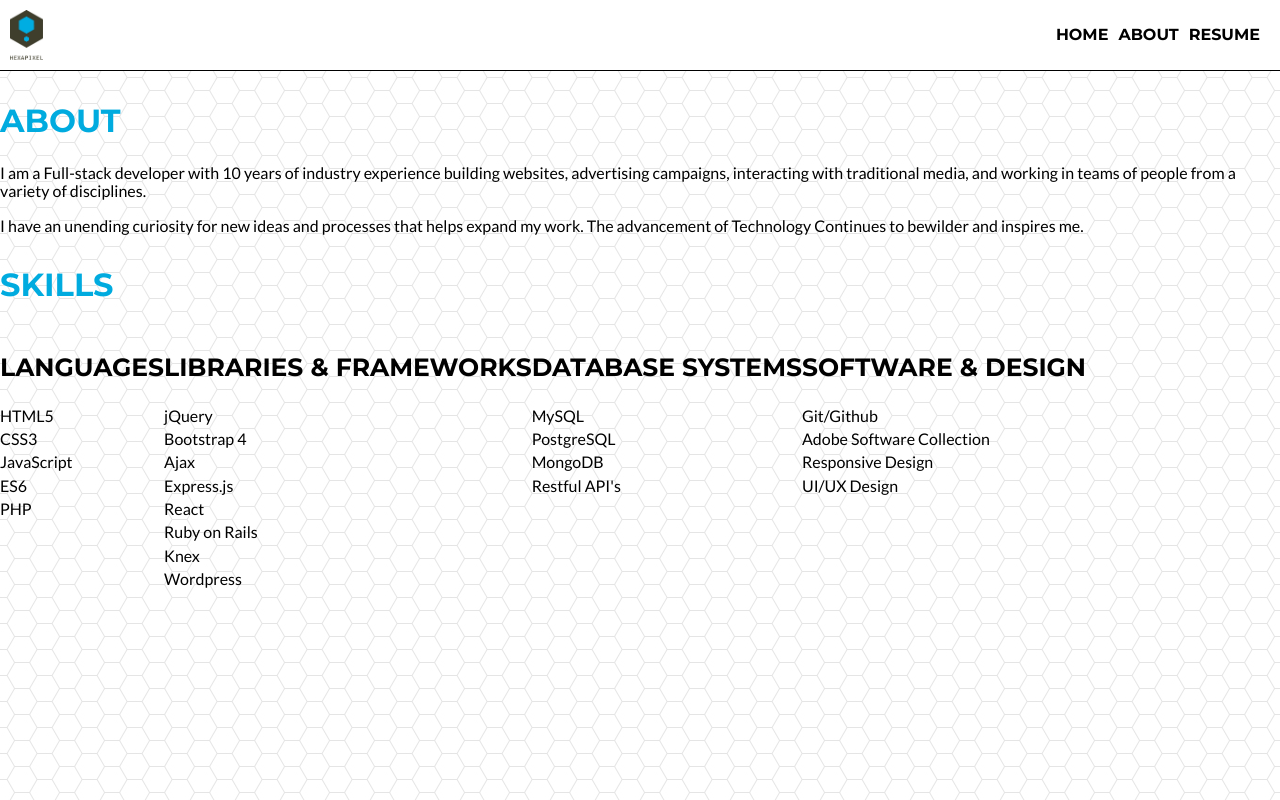
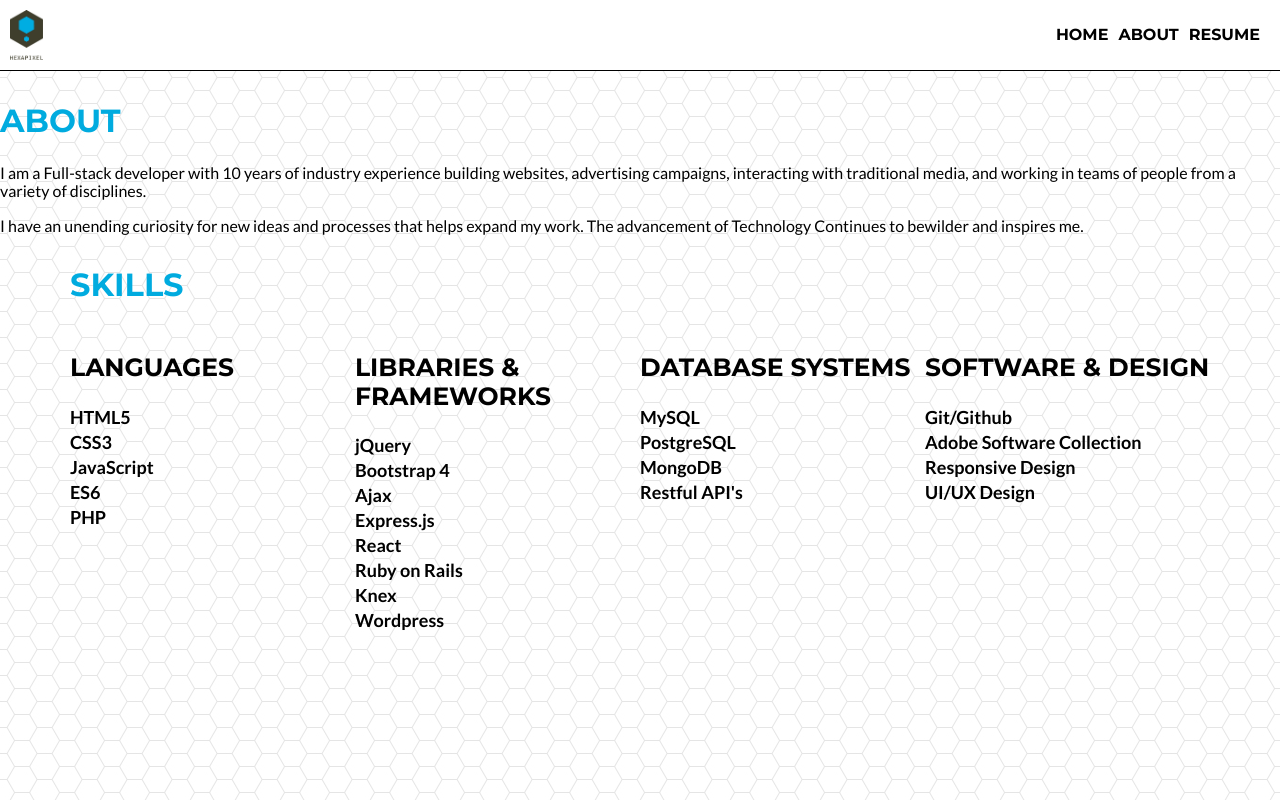
Before and after one commit to karlchvojka/Portfolio, a React app: page / in a window 1280 px wide. Built offline with nearby package versions, Linux system fonts and the light colour scheme.

Commit message:
Added styling to skills section

```diff
--- a/src/Components/Atoms/Image/index.js
+++ b/src/Components/Atoms/HeaderLogo/index.js
@@ -6,10 +6,10 @@ const StyledLogo = styled.img`
   width: auto;
 `;
 
-function Image({ source, alter }) {
+function HeaderLogo({ source, alter }) {
   return (
     <StyledLogo src={source} alt={alter} />
   )
 }
 
-export default Image;
+export default HeaderLogo;
--- a/src/Components/Molecules/About/index.js
+++ b/src/Components/Molecules/About/index.js
@@ -1,6 +1,7 @@
 import React from 'react';
 import styled from 'styled-components';
 import Header from '../../Atoms/Header';
+
 //Styles
 
 function About() {
--- a/src/Components/Organisms/Header/index.js
+++ b/src/Components/Organisms/Header/index.js
@@ -5,7 +5,7 @@ import styled from 'styled-components';
 import hexaLogo from '../../../Assets/Images/Navbar/hexapixel_logo.jpg';
 
 // Component imports
-import Image from '../../Atoms/Image';
+import HeaderLogo from '../../Atoms/HeaderLogo';
 import NavBar from '../../Molecules/NavBar';
 
 // Styles
@@ -21,7 +21,7 @@ const StyledHeader = styled.header`
 function Header() {
   return (
     <StyledHeader>
-      <Image source={hexaLogo} alter="Logo" />
+      <HeaderLogo source={hexaLogo} alter="Logo" />
       <NavBar />
     </StyledHeader>
   )
--- a/src/Components/Organisms/Skills/index.js
+++ b/src/Components/Organisms/Skills/index.js
@@ -7,9 +7,26 @@ import List from '../../Molecules/List';
 
 // Styles
 const StyledSkills = styled.section`
+  max-width: 1140px;
+  margin: 0 auto;
+
   .listWrap {
     display: flex;
     flex-direction: row;
+    flex-wrap: wrap;
+
+    div {
+      max-width: 25%;
+      flex: 0 0 25%;
+      li {
+        p {
+          font-weight: 700;
+          font-size: 18px;
+          line-height:20px;
+          margin-bottom: 5px;
+        }
+      }
+    }
   }
 `;
 
```
